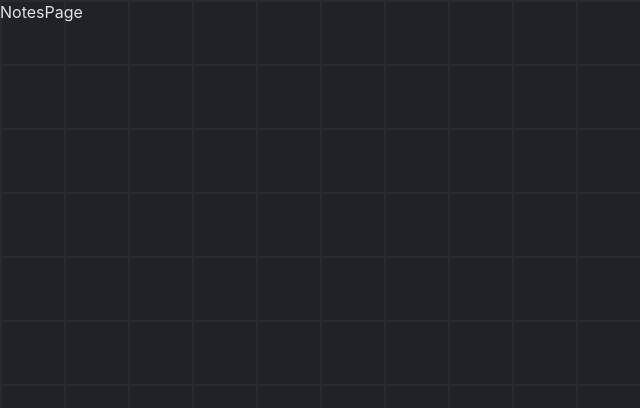
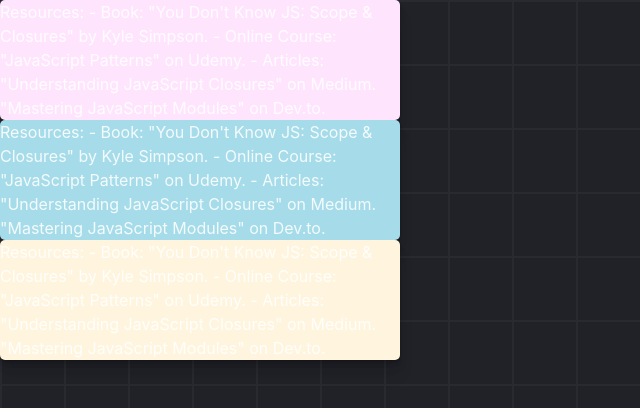
Before and after one commit to akash-kumar97/sticky-notes, a React (Vite) app: page / in a window 1280 px wide. Shown: the top 408 px of the page, without its empty margins (0-640 px from the left). Built offline with nearby package versions, Linux system fonts and the light colour scheme.

Commit message:
modified noteCard and index.css

```diff
--- a/src/components/NoteCard.jsx
+++ b/src/components/NoteCard.jsx
@@ -1,9 +1,16 @@
 
 const NoteCard = ({ note }) => {
+    const position = JSON.parse(note.position);
+    const colors = JSON.parse(note.colors);
     const body = JSON.parse(note.body);
 
     return (
-        <div>{body}</div>
+        <div
+            className="card"
+            style={{
+                backgroundColor: colors.colorBody,
+            }}
+        >{body}</div>
     )
 }
 
--- a/src/index.css
+++ b/src/index.css
@@ -25,3 +25,12 @@
     position: relative;
     overflow: auto;
 }
+
+.card {
+    width: 400px;
+    border-radius: 5px;
+    cursor: pointer;
+    box-shadow: 0 1px 1px hsl(0deg 0% 0% / 0.075), 0 2px 2px hsl(0deg 0% 0% /
+                    0.075), 0 4px 4px hsl(0deg 0% 0% / 0.075), 0 8px 8px hsl(0deg
+                    0% 0% / 0.075), 0 16px 16px hsl(0deg 0% 0% / 0.075);
+}
--- a/src/pages/NotesPage.jsx
+++ b/src/pages/NotesPage.jsx
@@ -1,8 +1,11 @@
-
+import { fakeData as notes } from "../assets/fakeData"
+import NoteCard from "../components/NoteCard"
 
 const NotesPage = () => {
     return (
-        <div>NotesPage</div>
+        <div>{notes.map((note) => (
+            <NoteCard note={note} key={note.id} />
+        ))}</div>
     )
 }
 
```
